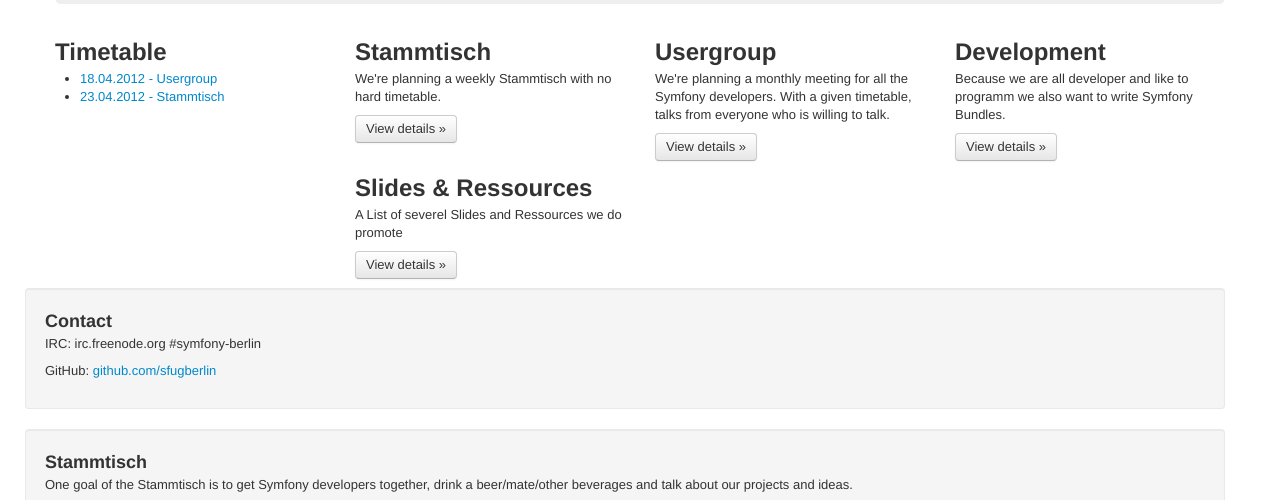
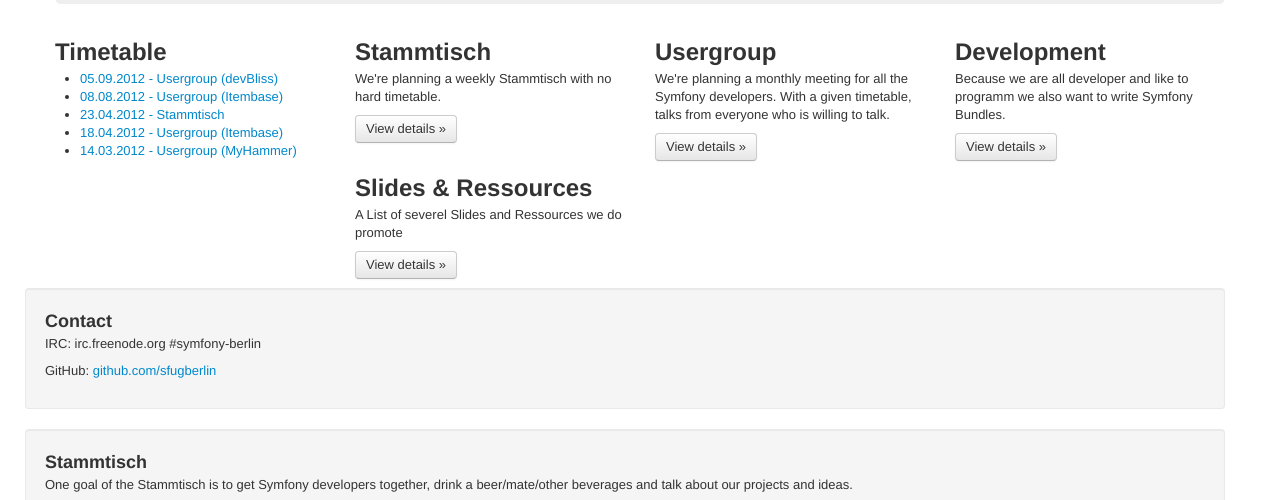
Before and after one commit to SfUgBerlin/sfugberlin.github.com, a plain HTML site: page index.html in a window 1280 px wide. Shown: the part 272-772 px from the top of the page. Drawn offline with nearby package versions, Linux system fonts and the light colour scheme.

Commit message:
update timetable

```diff
--- a/index.html
+++ b/index.html
@@ -63,8 +63,11 @@
         <div class="span3">
           <h2>Timetable</h2>
           <ul>
-              <li><a href="#usergroup">18.04.2012 - Usergroup</a></li>
+              <li><a href="#usergroup">05.09.2012 - Usergroup (devBliss)</a></li>
+              <li><a href="#usergroup">08.08.2012 - Usergroup (Itembase)</a></li>
               <li><a href="#stammtisch">23.04.2012 - Stammtisch</a></li>
+              <li><a href="#usergroup">18.04.2012 - Usergroup (Itembase)</a></li>
+              <li><a href="#usergroup">14.03.2012 - Usergroup (MyHammer)</a></li>
           </ul>
         </div>
         <div class="span3">
```
